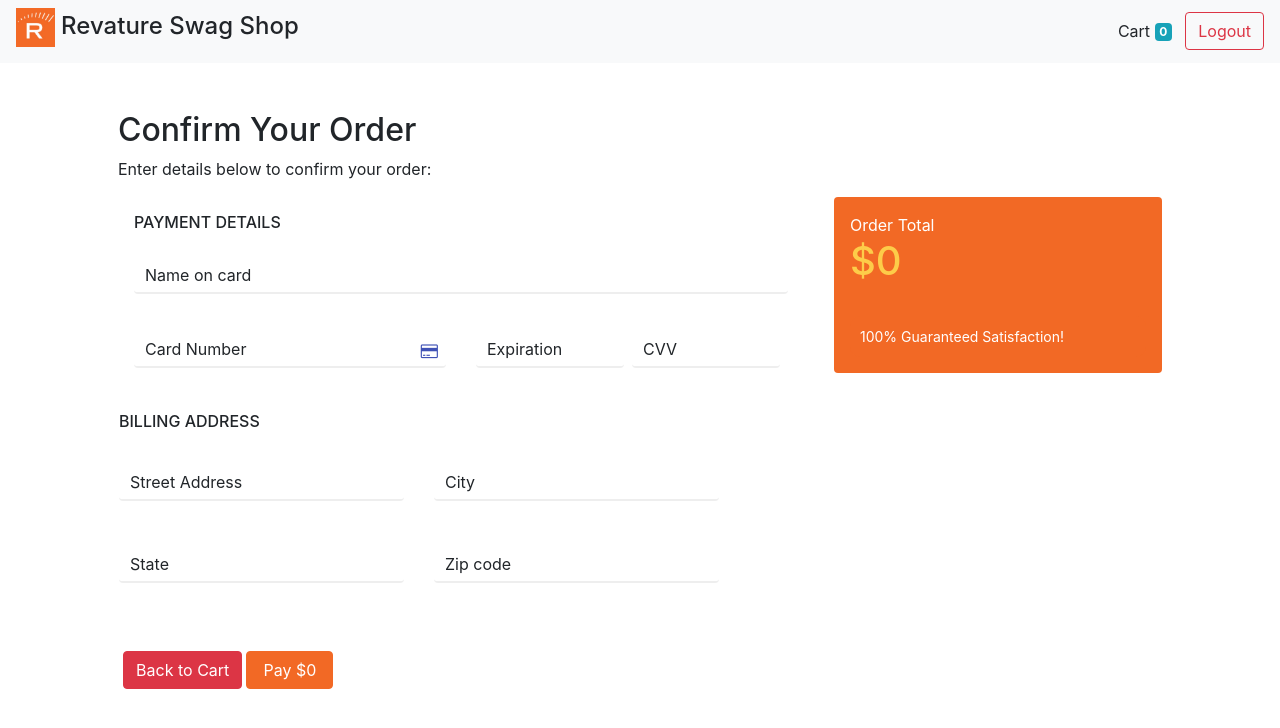
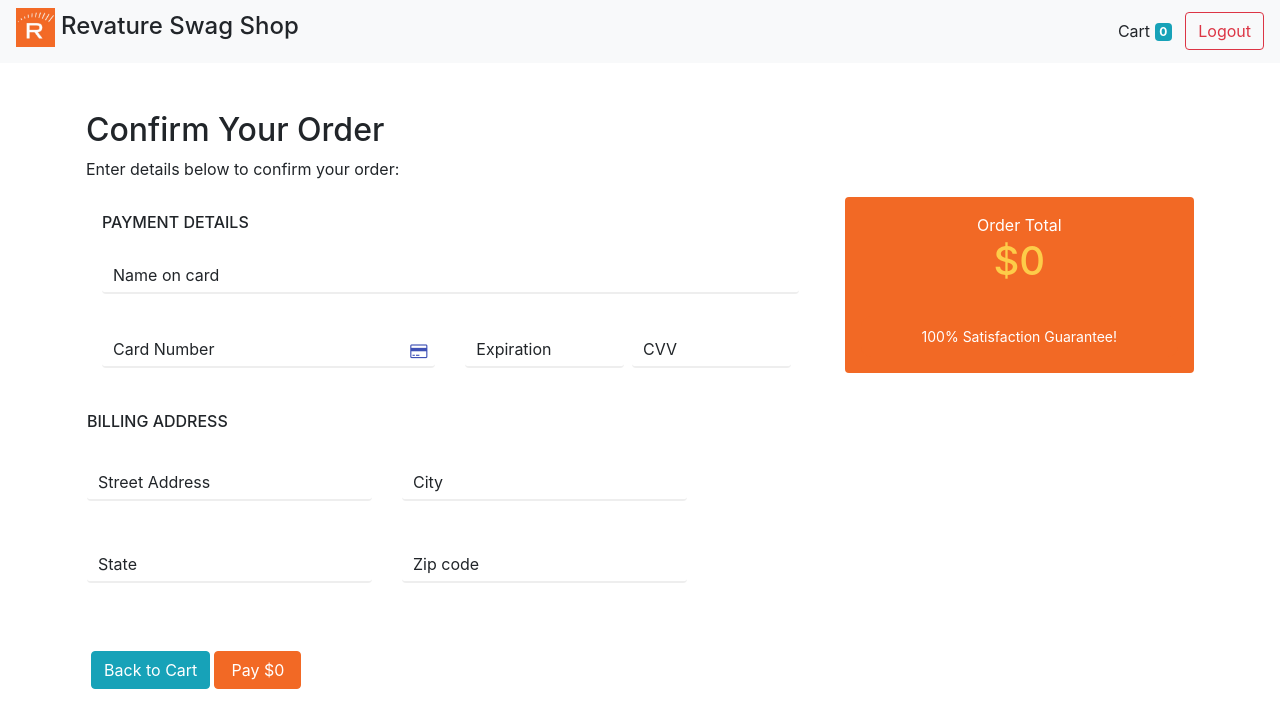
Before and after one commit to ECommerceAppTeamB/P3UI-TeamB, an Angular app in the folder ECommerce.UI/: page /checkout in a window 1280 px wide. Shown: the top 728 px of the page. Built offline with nearby package versions, Linux system fonts and the light colour scheme.

Commit message:
Fix checkout total card

```diff
--- a/ECommerce.UI/src/app/components/checkout/checkout.component.html
+++ b/ECommerce.UI/src/app/components/checkout/checkout.component.html
@@ -1,6 +1,6 @@
 <app-navbar></app-navbar>
 
-<div class="container mt-5 px-5">
+<div class="container mt-5 px-3">
     <form id="register-form" [formGroup]="checkoutForm" #checkoutFormElement="ngForm">
         <!-- (ngSubmit)="onSubmit() -->
         <div class="mb-3">
@@ -60,26 +60,6 @@
                             </div>
                         </div>
 
-                        <!-- Validation Messages -->
-                        <!-- <div> -->
-                        <!-- <div *ngIf="checkoutForm.get('cardNum')?.hasError('minLength') && checkoutForm.get('cardNum')?.touched">
-                                <span class="error">
-                                    <small id="cardNumHelp" class="form-text text-danger">Invalid Card Number</small>
-                                </span>
-                            </div> -->
-                        <!-- <div *ngIf="checkoutForm.get('expDate')?.hasError('invalidFormat') && checkoutForm.get('expDate')?.touched">
-                                <span class="error">
-                                    <small id="expDateHelp" class="form-text text-danger">Invalid Exp. Date</small>
-                                </span>
-                            </div> -->
-                        <!-- <div *ngIf="checkoutForm.get('cvv')?.hasError('minLength') && checkoutForm.get('cvv')?.touched">
-                                <span class="error">
-                                    <small id="cvvHelp" class="form-text text-danger">Invalid CVV</small>
-                                </span>
-                            </div> -->
-                        <!-- </div>  -->
-                        <!-- End Validation Messages -->
-
                         <div class="mt-4 mb-4">
 
                             <h6 class="text-uppercase">Billing Address</h6>
@@ -133,30 +113,27 @@
 
 
                         <div class="mt-4 mb-4 d-flex justify-content-between">
-
-                            <button class="btn btn-danger" [routerLink]="['/cart']">Back to Cart</button>
-
+                            <button class="btn btn-info" [routerLink]="['/cart']">Back to Cart</button>
                             <button class="btn btn-success px-3" (click)="onSubmit();">Pay ${{totalPrice}}</button>
-
                         </div>
                     </div>
                 </div>
             </div>
 
             <div class="col-md-4 right-card">
-                <div class="card card-blue p-3 text-white mb-3">
+                <div class="card card-blue text-center p-3 text-white mb-3">
 
                     <span>Order Total</span>
-                    <div class="d-flex flex-row align-items-end mb-3">
+                    <div class="d-flex flex-row justify-content-center mb-3">
                         <h1 class="mb-0 yellow">${{totalPrice}}</h1>
                     </div>
 
                     <div class="highlight">
-                        <span>100% Guaranteed Satisfaction!</span>
+                        <span>100% Satisfaction Guarantee!</span>
                     </div>
                 </div>
             </div>
+
         </div>
-
     </form>
 </div>
```
Also changed, not shown: ECommerce.UI/src/app/components/checkout/checkout.component.css (+0 -7 lines).
